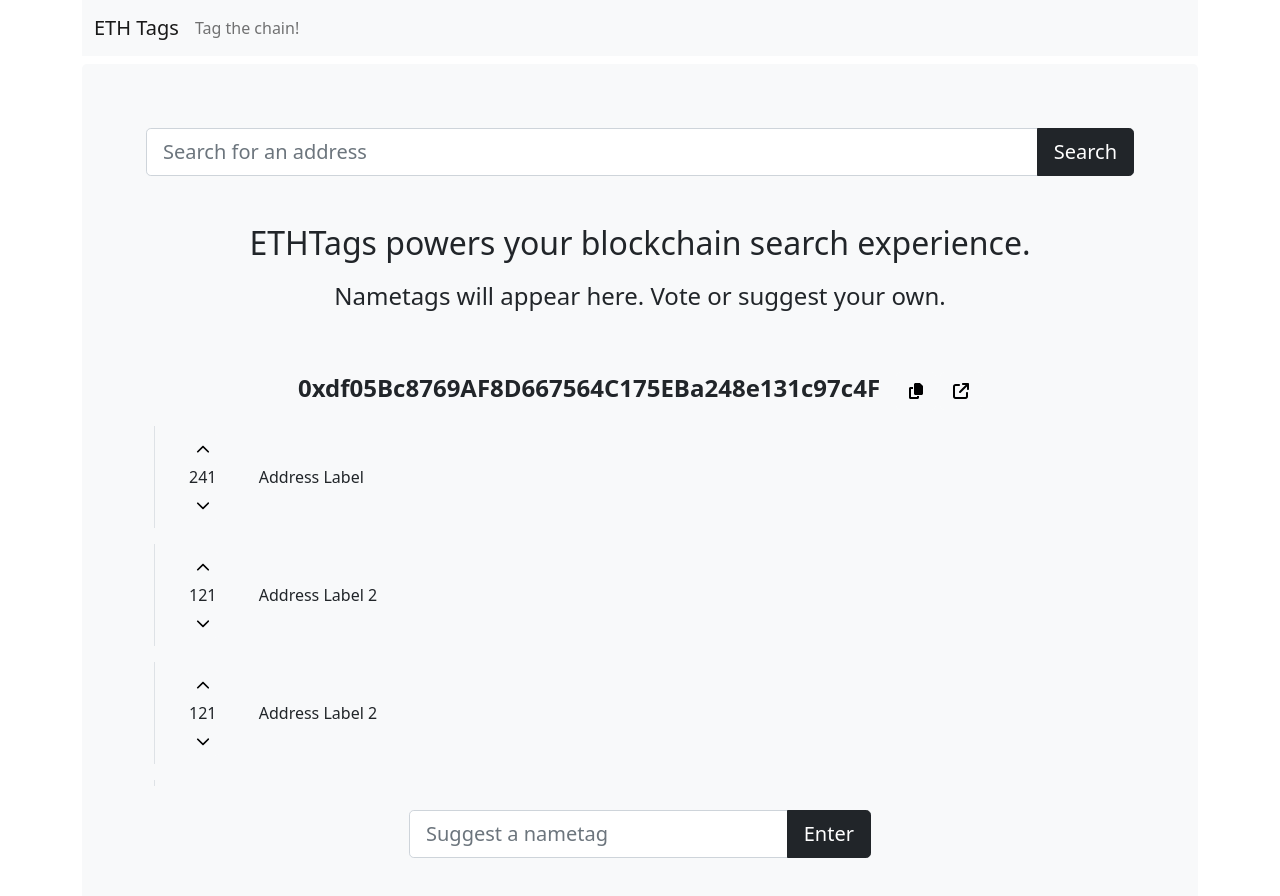
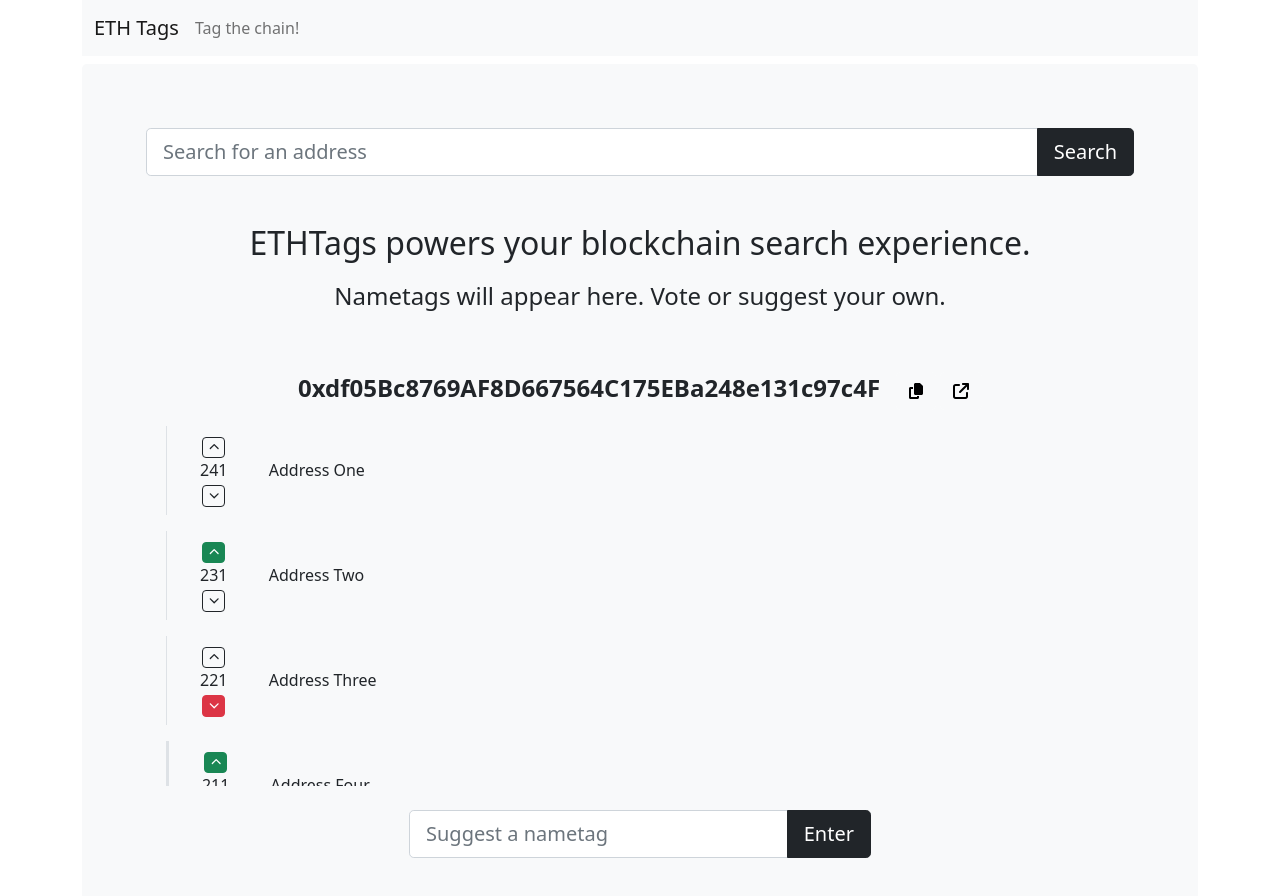
Before and after one commit to ethtags/clients, a React (Create React App) app in the folder frontend/: page / in a window 1280 px wide. Shown: the top 896 px of the page. Built offline with nearby package versions, Linux system fonts and the light colour scheme.

Commit message:
create nametag component; move css files into their own dir

```diff
--- a/frontend/src/components/address.js
+++ b/frontend/src/components/address.js
@@ -6,17 +6,24 @@ import Row from 'react-bootstrap/Row';
 import { FontAwesomeIcon } from '@fortawesome/react-fontawesome';
 import { faCopy } from '@fortawesome/free-solid-svg-icons';
 import { faArrowUpRightFromSquare } from '@fortawesome/free-solid-svg-icons';
-import './address.css';
+import '../css/address.css';
 
 
 class Address extends React.Component {
+  constructor(props) {
+    super(props);
+    this.state = {
+      value: props.value,
+    }
+  }
+
   render() {
     return (
       <Container>
         <Row>
           <Col>
             <p className="header fs-4 fw-bold overflow-wrap-anywhere">
-              0xdf05Bc8769AF8D667564C175EBa248e131c97c4F
+              {this.state.value}
               <Button variant="light" className="ms-3">
                 <FontAwesomeIcon icon={faCopy} />
               </Button>
--- /dev/null
+++ b/frontend/src/components/nametag.js
@@ -0,0 +1,57 @@
+import React from "react";
+import Button from 'react-bootstrap/Button';
+import Col from 'react-bootstrap/Col';
+import Container from 'react-bootstrap/Container';
+import Row from 'react-bootstrap/Row';
+import { FontAwesomeIcon } from '@fortawesome/react-fontawesome';
+import { faChevronUp } from '@fortawesome/free-solid-svg-icons';
+import { faChevronDown } from '@fortawesome/free-solid-svg-icons';
+import '../css/nametag.css';
+
+
+class Nametag extends React.Component {
+  constructor(props) {
+    super(props);
+    this.state = {
+      value: props.value,
+      upvotes: props.upvotes,
+      downvotes: props.downvotes,
+      userVoteChoice: props.userVoteChoice,
+      createdByUser: props.createdByUser
+    }
+  }
+
+  render() {
+    return (
+      <Container>
+        <Row className={`mb-3 p-2 border-start fs-8 ${this.state.createdByUser === true ? "border-3" : "border-1"}`}>
+          <Col xs={1} className="text-center">
+            <Button
+              className="cus-btn-xs cus-btn-success-hov"
+              variant={this.state.userVoteChoice === true ?
+                "success" : "outline-dark"}
+            >
+              <FontAwesomeIcon icon={faChevronUp} />
+            </Button>
+            <br />
+            <span>{this.state.upvotes - this.state.downvotes}</span>
+            <br />
+            <Button
+              className="cus-btn-xs cus-btn-danger-hov"
+              variant={this.state.userVoteChoice === false ?
+                "danger" : "outline-dark"}
+            >
+              <FontAwesomeIcon icon={faChevronDown} />
+            </Button>
+          </Col>
+          <Col xs={11} className="align-self-center">
+            <p className="mt-3">&nbsp;{this.state.value}</p>
+          </Col>
+        </Row>
+      </Container>
+    )
+  }
+}
+
+
+export default Nametag;
--- a/frontend/src/components/results.js
+++ b/frontend/src/components/results.js
@@ -1,81 +1,50 @@
 import React from "react";
-import Button from 'react-bootstrap/Button';
 import Col from 'react-bootstrap/Col';
 import Container from 'react-bootstrap/Container';
 import Row from 'react-bootstrap/Row';
-import { FontAwesomeIcon } from '@fortawesome/react-fontawesome';
-import { faChevronUp } from '@fortawesome/free-solid-svg-icons';
-import { faChevronDown } from '@fortawesome/free-solid-svg-icons';
 import Address from './address';
 import SuggestBar from './suggestbar';
-import './results.css';
+import Nametag from './nametag';
+import '../css/results.css';
 
 
 class Results extends React.Component {
   render() {
     return (
       <Container>
-        <Address />
+        <Address value="0xdf05Bc8769AF8D667564C175EBa248e131c97c4F" />
         <Container className="vh-45 overflow-y-scroll overflow-x-hidden">
-          <Row className="mb-3 p-2 border-start border-1 fs-8">
-            <Col xs={1} className="text-center">
-              <Button variant="light" size="sm">
-                <FontAwesomeIcon icon={faChevronUp} />
-              </Button>
-              <br />241<br />
-              <Button variant="light" size="sm">
-                <FontAwesomeIcon icon={faChevronDown} />
-              </Button>
-            </Col>
-            <Col xs={11} className="align-self-center">
-              <p className="mt-3">&nbsp;Address Label</p>
-            </Col>
-          </Row>
+          <Nametag
+            value="Address One"
+            upvotes={250}
+            downvotes={9}
+            userVoteChoice={null}
+            createdByUser={false}
+          />
 
-          <Row className="mb-3 p-2 border-start border-1 fs-8">
-            <Col xs={1} className="text-center">
-              <Button variant="light" size="sm">
-                <FontAwesomeIcon icon={faChevronUp} />
-              </Button>
-              <br />121<br />
-              <Button variant="light" size="sm">
-                <FontAwesomeIcon icon={faChevronDown} />
-              </Button>
-            </Col>
-            <Col xs={11} className="align-self-center">
-              <p className="mt-3">&nbsp;Address Label 2</p>
-            </Col>
-          </Row>
+          <Nametag
+            value="Address Two"
+            upvotes={240}
+            downvotes={9}
+            userVoteChoice={true}
+            createdByUser={false}
+          />
 
-          <Row className="mb-3 p-2 border-start border-1 fs-8">
-            <Col xs={1} className="text-center">
-              <Button variant="light" size="sm">
-                <FontAwesomeIcon icon={faChevronUp} />
-              </Button>
-              <br />121<br />
-              <Button variant="light" size="sm">
-                <FontAwesomeIcon icon={faChevronDown} />
-              </Button>
-            </Col>
-            <Col xs={11} className="align-self-center">
-              <p className="mt-3">&nbsp;Address Label 2</p>
-            </Col>
-          </Row>
+          <Nametag
+            value="Address Three"
+            upvotes={230}
+            downvotes={9}
+            userVoteChoice={false}
+            createdByUser={false}
+          />
 
-          <Row className="mb-3 p-2 border-start border-1 fs-8">
-            <Col xs={1} className="text-center">
-              <Button variant="light" size="sm">
-                <FontAwesomeIcon icon={faChevronUp} />
-              </Button>
-              <br />121<br />
-              <Button variant="light" size="sm">
-                <FontAwesomeIcon icon={faChevronDown} />
-              </Button>
-            </Col>
-            <Col xs={11} className="align-self-center">
-              <p className="mt-3">&nbsp;Address Label 2</p>
-            </Col>
-          </Row>
+          <Nametag
+            value="Address Four"
+            upvotes={220}
+            downvotes={9}
+            userVoteChoice={true}
+            createdByUser={true}
+          />
         </Container>
 
         <Container className="mt-4">
--- /dev/null
+++ b/frontend/src/css/nametag.css
@@ -0,0 +1,11 @@
+.cus-btn-xs {
+  padding: 0.125rem 0.325rem !important;
+  font-size: 0.65rem !important;
+  border-radius: 0.25rem !important;
+}
+.cus-btn-success-hov:hover {
+  background-color: #157347 !important;
+}
+.cus-btn-danger-hov:hover {
+  background-color: #dc3545 !important;
+}
```
Also changed, not shown: frontend/src/css/address.css (renamed from frontend/src/components/address.css), frontend/src/css/results.css (renamed from frontend/src/components/results.css), 1 other file (tests, documents, lock files or other folders).
